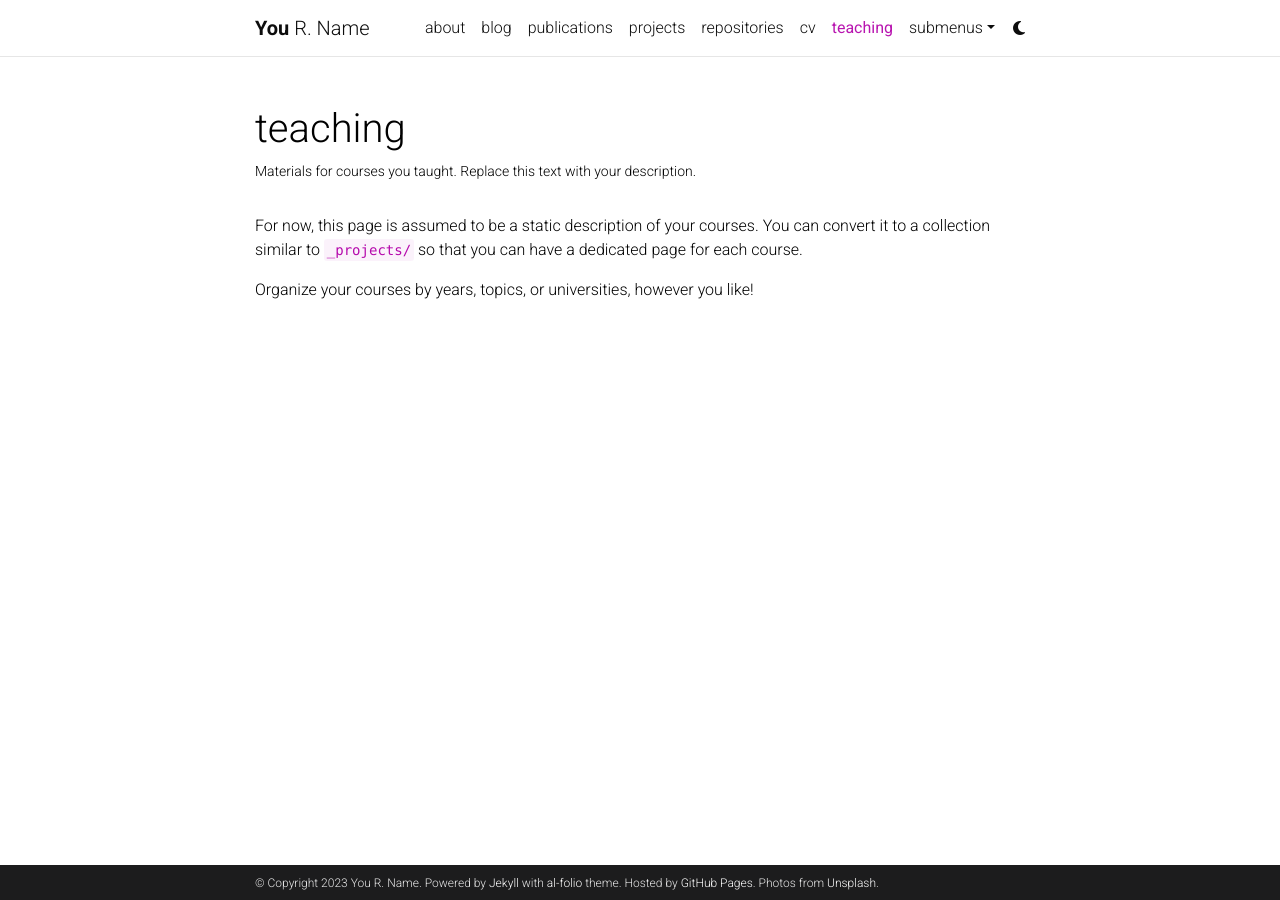
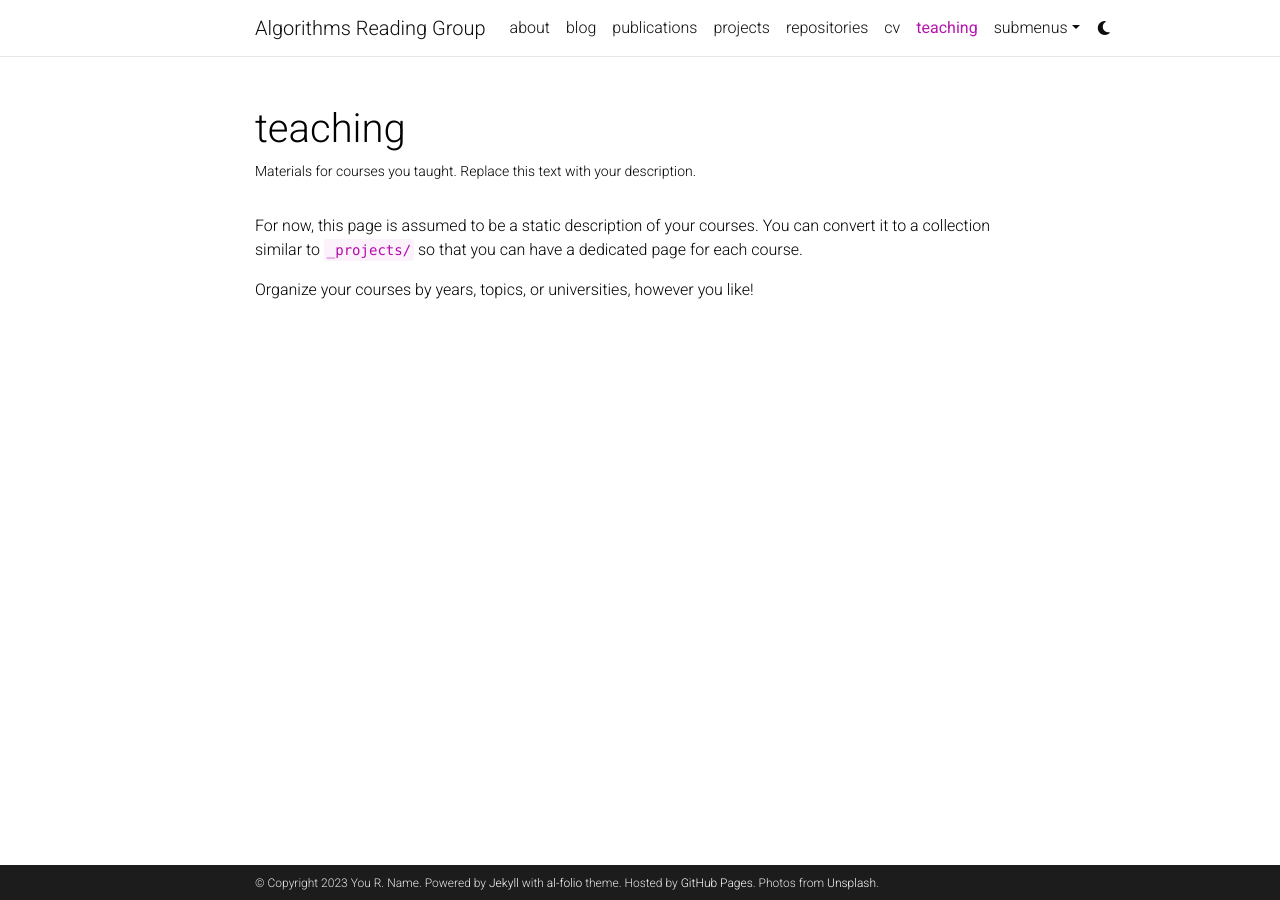
Before and after one commit to ARGatUIOWA/ARGatUIOWA.github.io, a Jekyll site: the page built from _pages/teaching.md, in a window 1280 px wide. Built offline with Jekyll 4.4.1, drawn with Linux system fonts in a browser that asks for light colours; comment, search, counter and statistics services are not loaded; a style sheet for code colours, icons or effects is not loaded.

Commit message:
Update _config.yml
updated url

```diff
--- a/_config.yml
+++ b/_config.yml
@@ -2,7 +2,7 @@
 # Site settings
 # -----------------------------------------------------------------------------
 
-title: blank # the website title (if blank, full name will be used instead)
+title: Algorithms Reading Group # the website title (if blank, full name will be used instead)
 first_name: You
 middle_name: R.
 last_name: Name
@@ -18,8 +18,8 @@
 lang: en # the language of your site (for example: en, fr, cn, ru, etc.)
 icon: ⚛️  # the emoji used as the favicon (alternatively, provide image name in /assets/img/)
 
-url: https://alshedivat.github.io # the base hostname & protocol for your site
-baseurl: /al-folio # the subpath of your site, e.g. /blog/
+url: https://ARGatUIOWA.github.io # the base hostname & protocol for your site
+baseurl:  # the subpath of your site, e.g. /blog/
 last_updated: false # set to true if you want to display last updated in the footer
 impressum_path:  # set to path to include impressum link in the footer, use the same path as permalink in a page, helps to conform with EU GDPR
 
```
